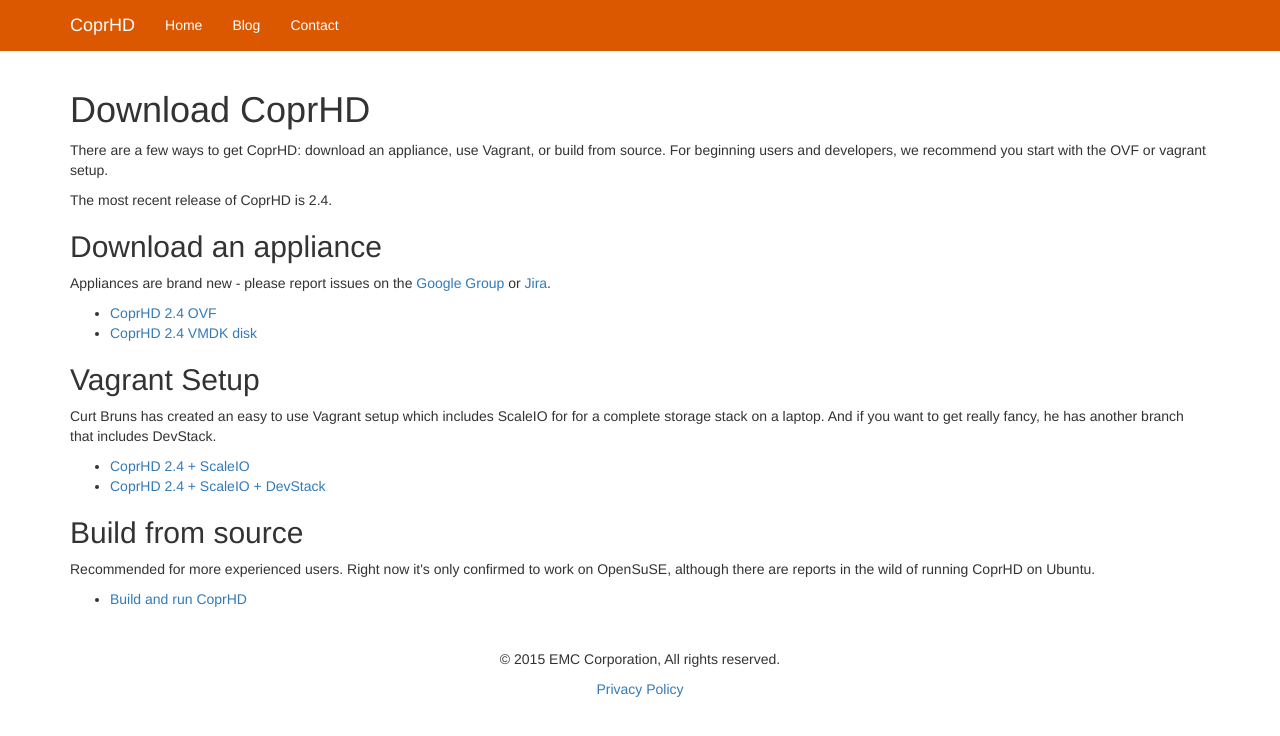
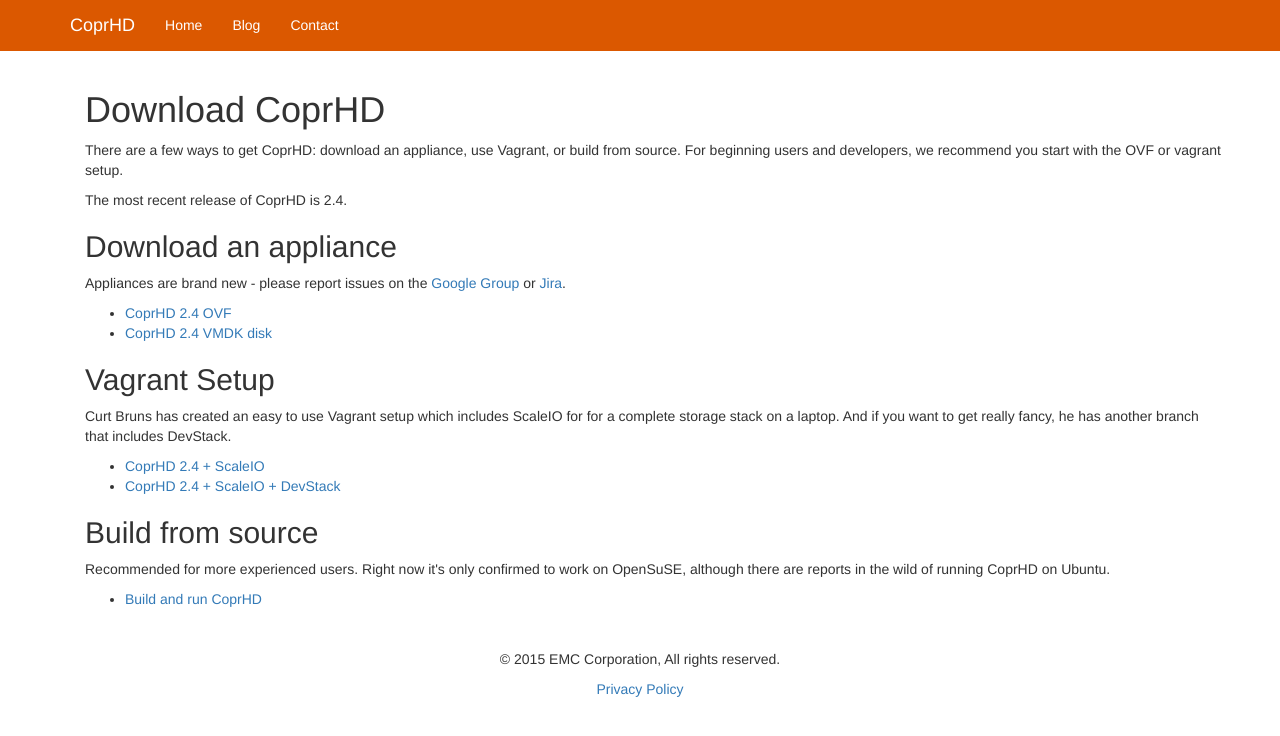
Before and after one commit to CoprHD/CoprHD.github.io, a Jekyll site: the page built from download/index.html, in a window 1280 px wide. Shown: the top 736 px of the page. Built offline with Jekyll 4.4.1, drawn with Linux system fonts in a browser that asks for light colours.

Commit message:
changing formatting issues

```diff
--- a/about/index.html
+++ b/about/index.html
@@ -6,6 +6,7 @@
 
 
 		<div class="about">
+		  <div class="container">
 			<h1>Contact Us</h1>
 
 
@@ -34,5 +35,5 @@
                     </li>
 
                 </ul>
-
+		  </div>
 		</div>
--- a/download/index.html
+++ b/download/index.html
@@ -5,10 +5,9 @@
 ---
 
 
-		<div>
+		<div class="container">
 			<h1>Download CoprHD</h1>
-</div>
-<div>
+
 <p>There are a few ways to get CoprHD: download an appliance, use Vagrant, or
 	build from source. For beginning users and developers, we recommend you start
 	with the OVF or vagrant setup.
```
